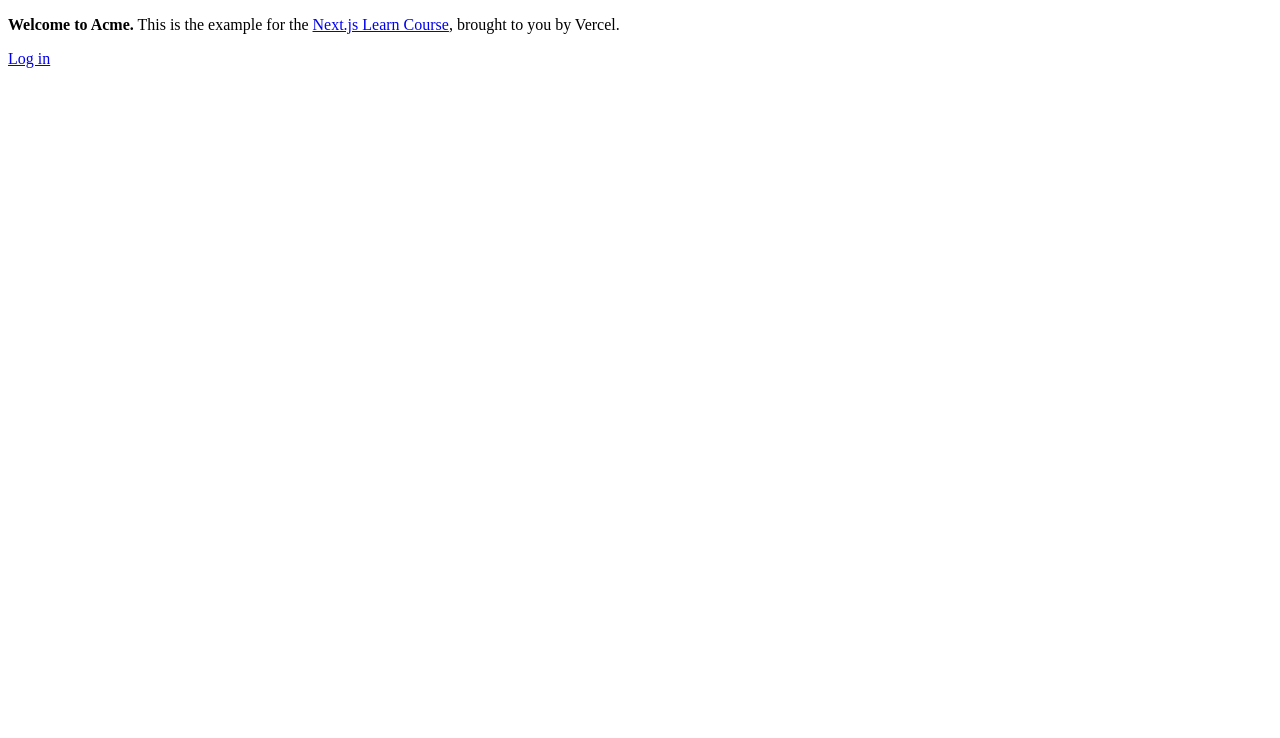
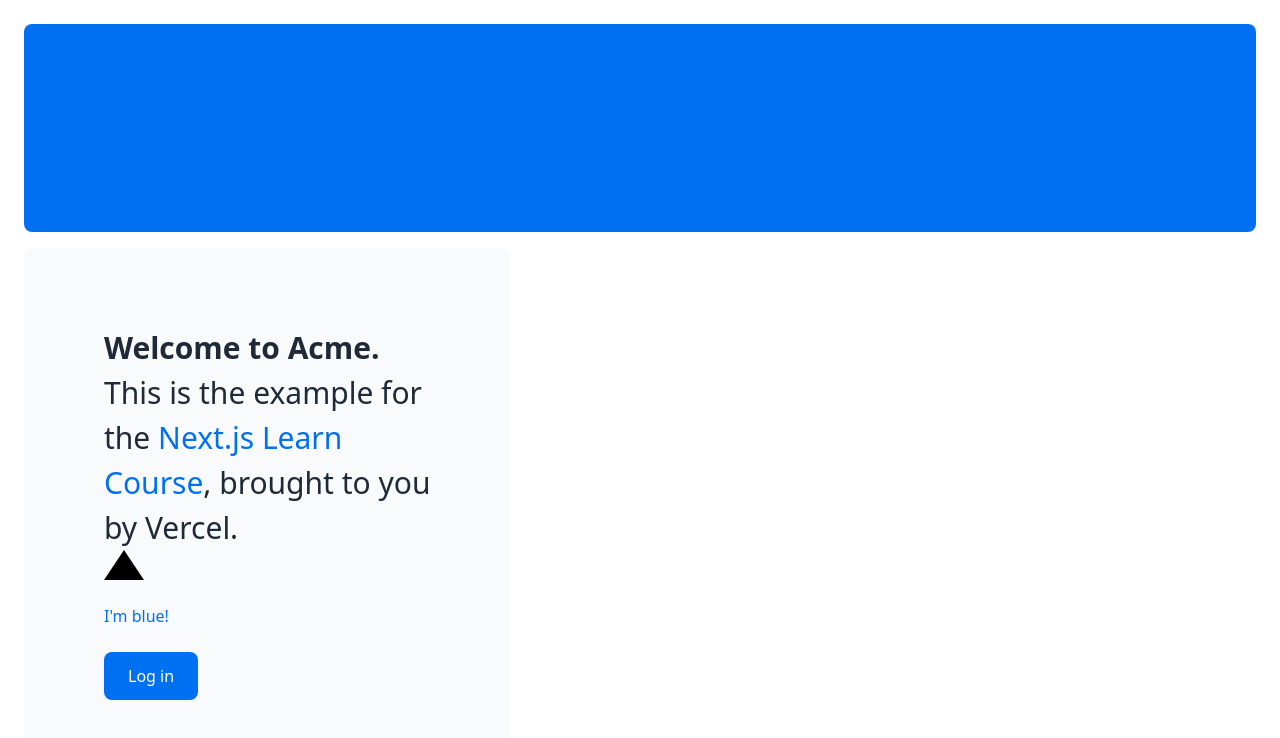
Before and after one commit to jamietop/jamie-top, a Next.js app: page / in a window 1280 px wide. Shown: the top 738 px of the page. Built offline with nearby package versions, Linux system fonts and the light colour scheme.

Commit message:
chapter 2

```diff
--- a/app/layout.tsx
+++ b/app/layout.tsx
@@ -1,3 +1,5 @@
+import "@/app/ui/global.css";
+
 export default function RootLayout({
   children,
 }: {
--- a/app/page.tsx
+++ b/app/page.tsx
@@ -1,6 +1,6 @@
-import AcmeLogo from '@/app/ui/acme-logo';
+import AcmeLogo from "@/app/ui/acme-logo";
 
-import Link from 'next/link';
+import Link from "next/link";
 export default function Page() {
   return (
     <main className="flex min-h-screen flex-col p-6">
@@ -10,12 +10,14 @@
       <div className="mt-4 flex grow flex-col gap-4 md:flex-row">
         <div className="flex flex-col justify-center gap-6 rounded-lg bg-gray-50 px-6 py-10 md:w-2/5 md:px-20">
           <p className={`text-xl text-gray-800 md:text-3xl md:leading-normal`}>
-            <strong>Welcome to Acme.</strong> This is the example for the{' '}
+            <strong>Welcome to Acme.</strong> This is the example for the{" "}
             <a href="https://nextjs.org/learn/" className="text-blue-500">
               Next.js Learn Course
             </a>
             , brought to you by Vercel.
+            <div className="h-0 w-0 border-b-[30px] border-l-[20px] border-r-[20px] border-b-black border-l-transparent border-r-transparent" />
           </p>
+          <h1 className="text-blue-500">I'm blue!</h1>
           <Link
             href="/login"
             className="flex items-center gap-5 self-start rounded-lg bg-blue-500 px-6 py-3 text-sm font-medium text-white transition-colors hover:bg-blue-400 md:text-base"
```
